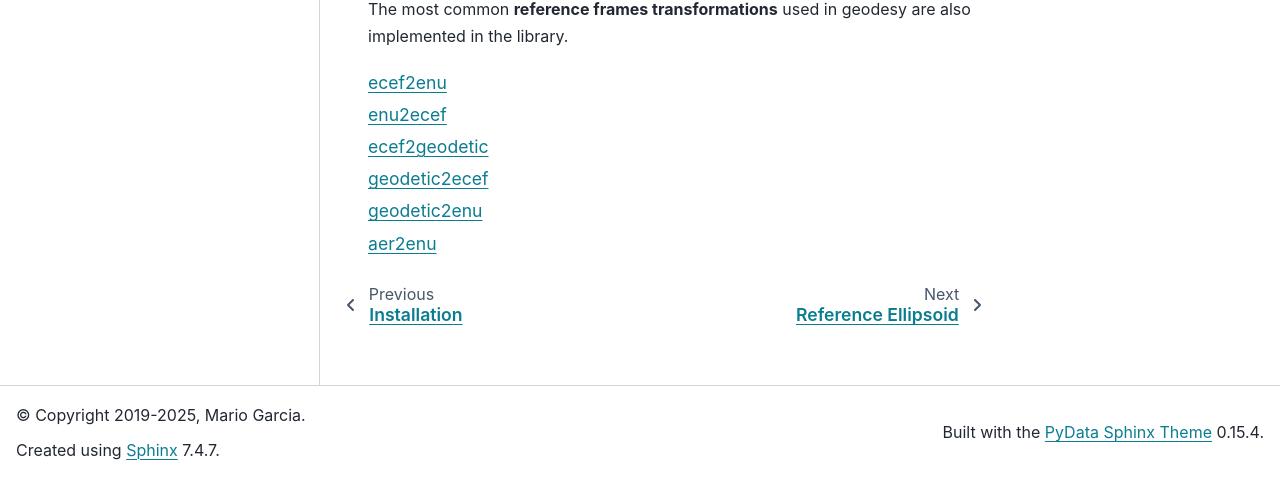
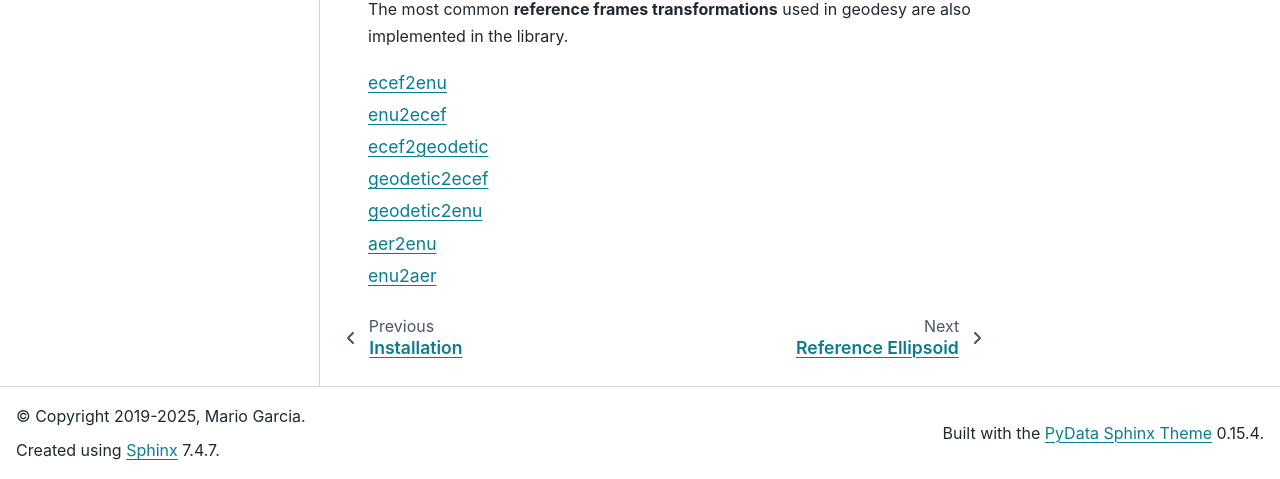
Before and after one commit to Mayitzin/ahrs, a Sphinx documentation site: the page built from docs/source/geodesy.rst, in a window 1280 px wide and 1329 px high, cut to the strip 850-1329 px from the top of the window. Built offline with Sphinx 7.4.7 and the PyData theme 0.15.4, drawn with Linux system fonts in a browser that asks for light colours.

Commit message:
Add documentation page of enu2aer.

```diff
--- /dev/null
+++ b/docs/source/frames/enu2aer.rst
@@ -0,0 +1,4 @@
+enu2aer
+=======
+
+.. autofunction:: ahrs.common.frames.enu2aer
--- a/docs/source/geodesy.rst
+++ b/docs/source/geodesy.rst
@@ -39,3 +39,4 @@ implemented in the library.
    frames/geodetic2ecef
    frames/geodetic2enu
    frames/aer2enu
+   frames/enu2aer
```
